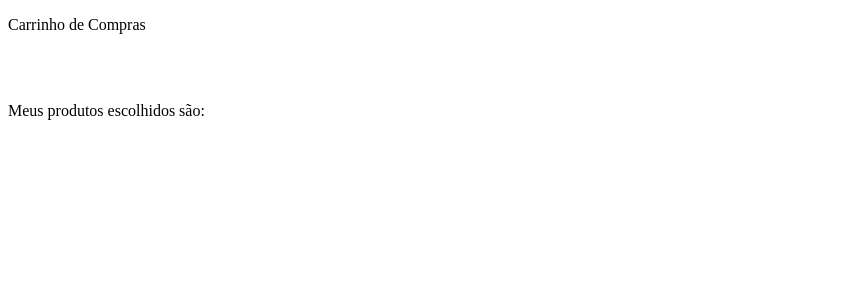
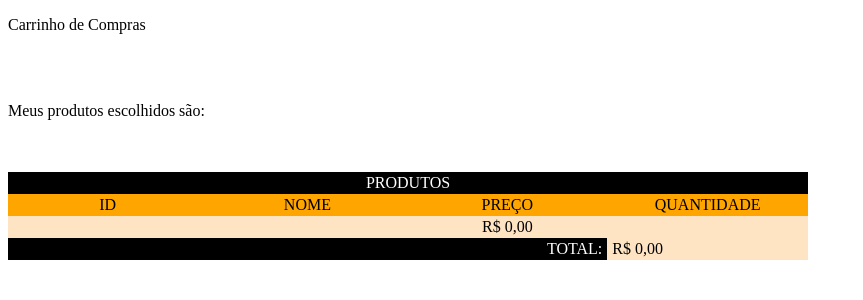
Before and after one commit to LeandroCGMS/lojavirtual, a PHP site: page /carrinho.php in a window 1280 px wide. Shown: the top 300 px of the page, without its empty margins (0-863 px from the left). Run offline with PHP 8.4, Linux system fonts and the light colour scheme; data that the repository does not hold is empty.

Commit message:
Adicionando ao carrinho - parte 7.

```diff
--- a/carrinho.php
+++ b/carrinho.php
@@ -6,6 +6,7 @@
 <html lang="pt-BR">
   <head>
     <meta charset="UTF-8">
+    <link rel="stylesheet" type="text/css" href="loja.css">
     <title>Seu Carrinho</title>
   </head>
   <body>
@@ -13,18 +14,35 @@
       <p>Meus produtos escolhidos são:</p><br/><br/>
     <?php
     if(isset($_POST['id_txt'])){
-        echo '<p>O ID do Produto é: '.$_POST['id_txt'].' </p>';
-        $numRegistro = $_POST['id_txt'];
-        $consulta = "select * from produtos where id = $numRegistro ";
-        $resultado = mysqli_query($conexao, $consulta);
-        $linha = mysqli_fetch_array($resultado);
 
-        echo "<h3>Produto: </h3>";
-        echo 'ID: '.$linha['id'].'<br>';
-        echo "Nome: ".$linha['nome'].'<br>';
+        $id = $_POST['id_txt'];
+        $nome = $_POST['nome'];
+        $preco = $_POST['preco'];
+        $quantidade = $_POST['quantidade'];
 
 
     }
     ?>
+      <table>
+          <tr>
+              <td colspan="4" class="car_tit">PRODUTOS</td>
+          </tr>
+          <tr>
+              <td class="car_subtit">ID</td>
+              <td class="car_subtit">NOME</td>
+              <td class="car_subtit">PREÇO</td>
+              <td class="car_subtit">QUANTIDADE</td>
+          </tr>
+          <tr>
+              <td class="produtos"><?php echo $id; ?></td>
+              <td class="produtos"><?php echo $nome; ?></td>
+              <td class="produtos"><?php echo "R$ ".number_format($preco,2,',','.'); ?></td>
+              <td class="produtos"><?php echo $quantidade; ?></td>
+          </tr>
+          <tr>
+              <td colspan="3" class="carrinho">TOTAL:&nbsp;</td>
+              <td class="total"><?php echo "&nbsp;R$ ".number_format($preco * $quantidade,2,',','.'); ?></td>
+          </tr>
+      </table>
   </body>
 </html>
--- a/loja.css
+++ b/loja.css
@@ -17,11 +17,36 @@ table {
 
 td {
     width: 200px;
+    text-align: center;
     height: 20px;
     align: center;
     valign: middle;
     background-color: graytext;
     border: 1px;
+}
+
+td.carrinho {
+    color: white;
+    background-color: black;
+    text-align: right;
+}
+
+td.car_tit {
+    background-color: black;
+    color: white;
+}
+
+td.car_subtit {
+    background-color: orange;
+}
+
+td.produtos {
+    background-color: bisque;
+}
+
+td.total {
+    background-color: bisque;
+    text-align: left;
 }
 
 td#vazia {
```
Also changed, not shown: index.php (+6 -1 lines).
